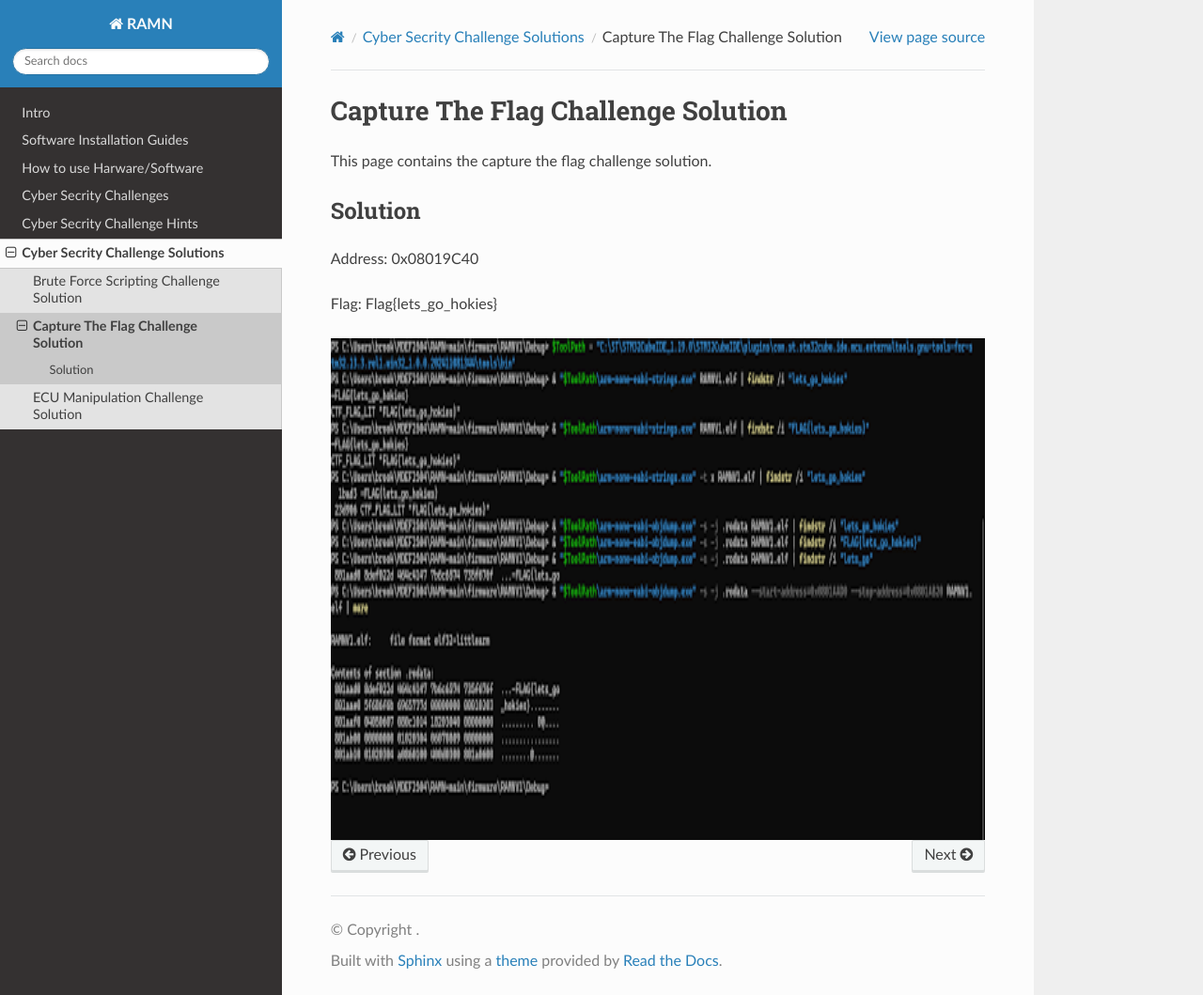
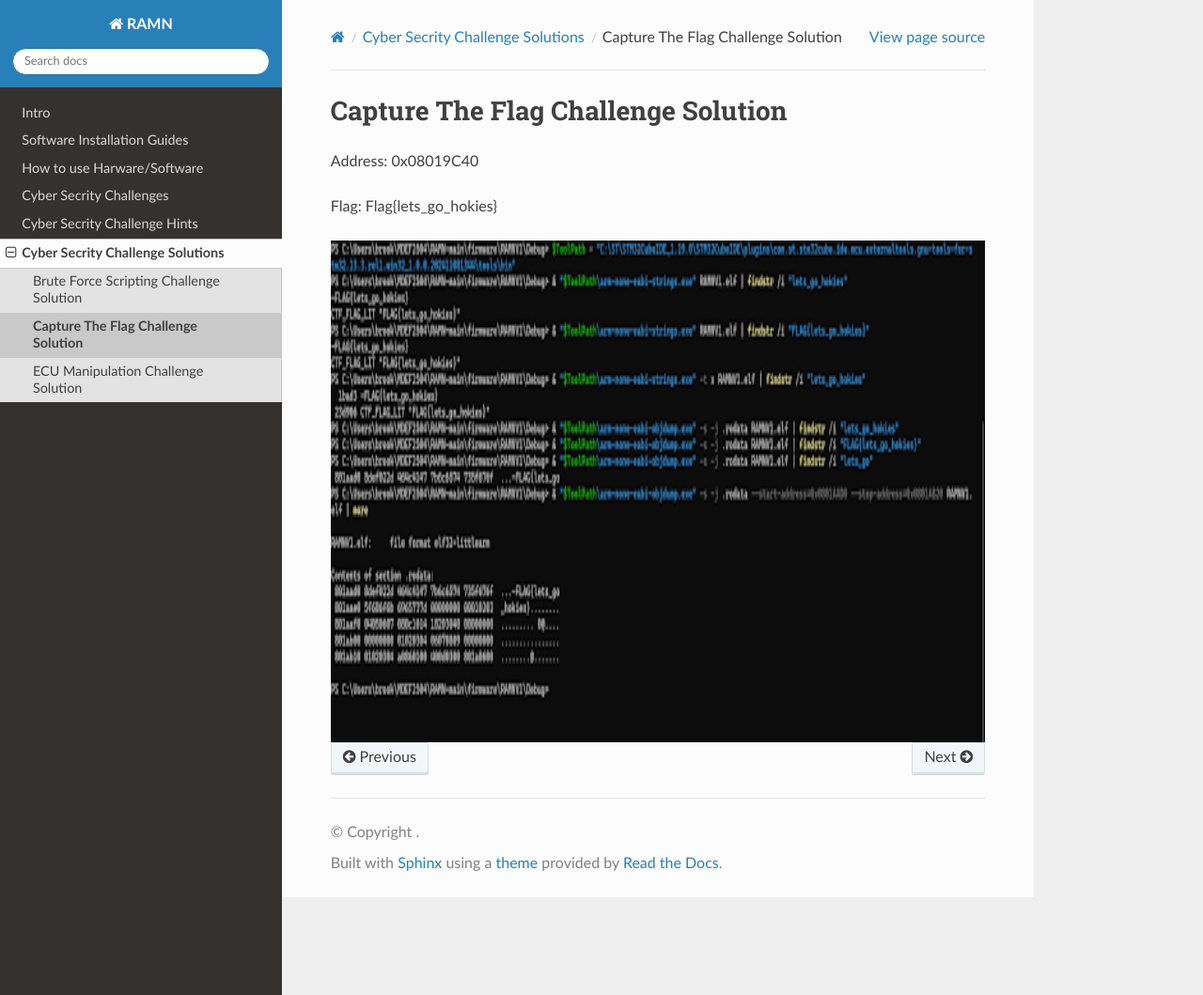
Before and after one commit to JonasvonStein/F25-04-Drive-Secure-Teaching-Automotive-Cybersecurity-with-RAMN, a Sphinx documentation site: the page built from docs/challengeSolutions/Capture_The_Flag.rst, in a window 1280 px wide and 1059 px high. Shown: the whole window at 94% size. Built offline with Sphinx 7.4.7 and the Read the Docs theme 3.1.0, drawn with Linux system fonts in a browser that asks for light colours; pages that are not in the unit, such as notebooks, are missing from menus.

Commit message:
Update Capture_The_Flag.rst

```diff
--- a/docs/challengeSolutions/Capture_The_Flag.rst
+++ b/docs/challengeSolutions/Capture_The_Flag.rst
@@ -2,11 +2,6 @@
 
 Capture The Flag Challenge Solution
 ===================================
-
-This page contains the capture the flag challenge solution.
-
-Solution
-^^^^^^^^
 
 Address: 0x08019C40
 
```
